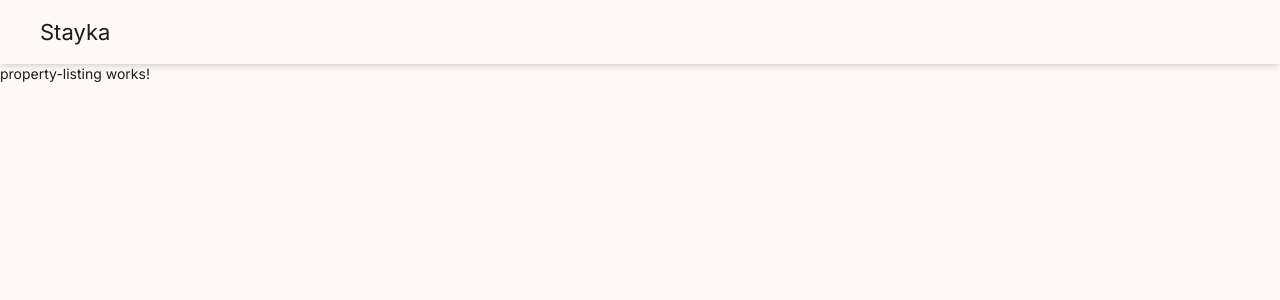
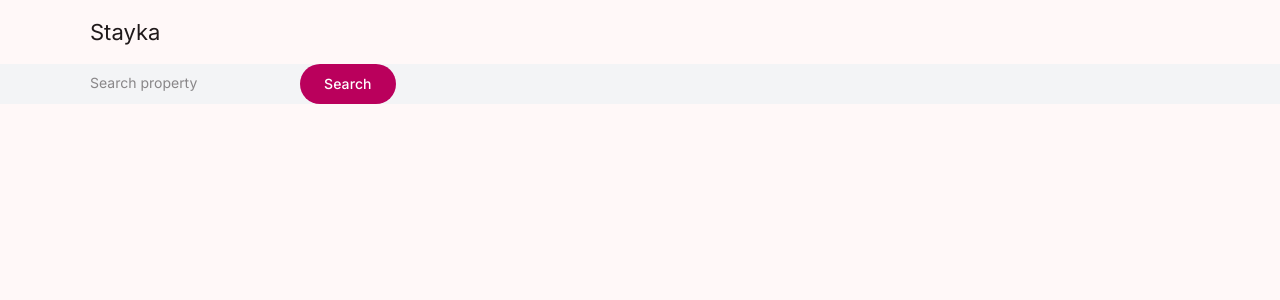
Before and after one commit to iRaySpace/stayka-app, an Angular app in the folder web-app/: page /property-listing in a window 1280 px wide. Shown: the top 300 px of the page. Built offline with nearby package versions, Linux system fonts and the light colour scheme.

Commit message:
feat: property listing search

```diff
--- a/web-app/src/app/layout/header/header.ts
+++ b/web-app/src/app/layout/header/header.ts
@@ -6,7 +6,7 @@ import { MatToolbar } from '@angular/material/toolbar';
   imports: [MatToolbar],
   template: `
     <mat-toolbar class="w-full shadow-md">
-      <div class="max-w-[1200px] mx-auto w-full">Stayka</div>
+      <div class="max-w-[1100px] mx-auto w-full">Stayka</div>
     </mat-toolbar>
   `,
   styles: ``,
--- a/web-app/src/app/pages/property-listing/property-listing.ts
+++ b/web-app/src/app/pages/property-listing/property-listing.ts
@@ -1,12 +1,23 @@
 import { Component } from '@angular/core';
+import { MatButton, MatIconButton } from '@angular/material/button';
+import { MatIcon } from '@angular/material/icon';
 
 @Component({
   selector: 'app-property-listing',
-  imports: [],
+  imports: [MatButton],
   template: `
-    <p>
-      property-listing works!
-    </p>
+  <main>
+    <section class="bg-gray-100">
+      <div class="max-w-[1100px] mx-auto">
+        <div>
+          <input placeholder="Search property" />
+          <button matButton="filled">
+            Search
+          </button>
+        </div>
+      </div>
+    </section>
+  </main>
   `,
   styles: ``,
 })
--- a/web-app/tsconfig.json
+++ b/web-app/tsconfig.json
@@ -11,7 +11,7 @@
     "skipLibCheck": true,
     "isolatedModules": true,
     "experimentalDecorators": true,
-    "importHelpers": true,
+    "importHelpers": false,
     "target": "ES2022",
     "module": "preserve"
   },
```
Also changed, not shown: web-app/src/styles.scss (line endings or trailing spaces).
